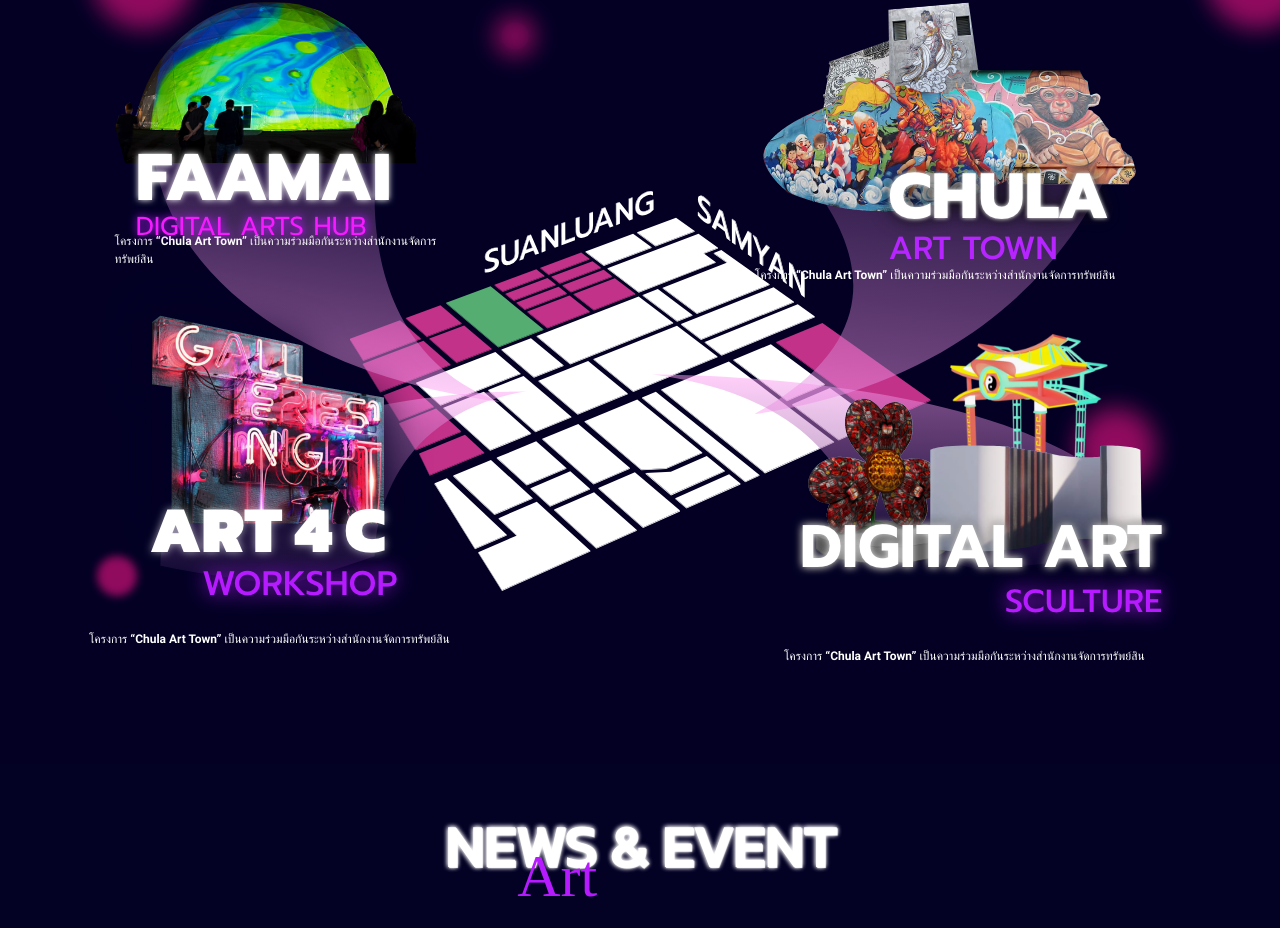
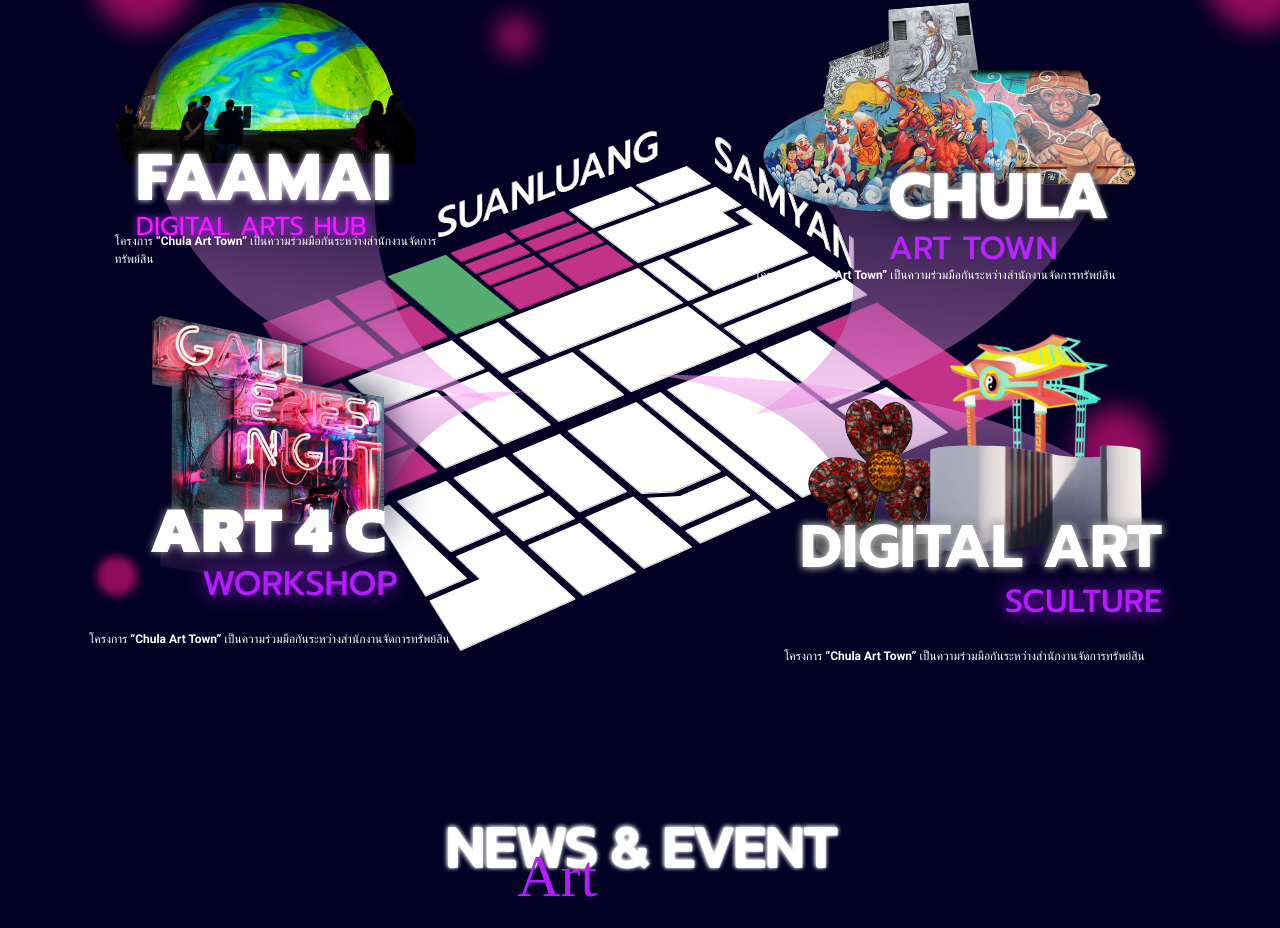
Before and after one commit to oatzaa123/chuladaynight, a Vue app: page /Home in a window 1280 px wide. Shown: the part 1637-2565 px from the top of the page. Built offline with nearby package versions, Linux system fonts and the light colour scheme; a web font is replaced by a local one.

Commit message:
section2

```diff
--- a/src/assets/css/home/section2.scss
+++ b/src/assets/css/home/section2.scss
@@ -16,7 +16,7 @@
     min-height: 100vh;
     position: relative;
     .map {
-      height: 50vh;
+      height: 65vh;
       position: absolute;
       top: 60%;
       left: 50%;
```
